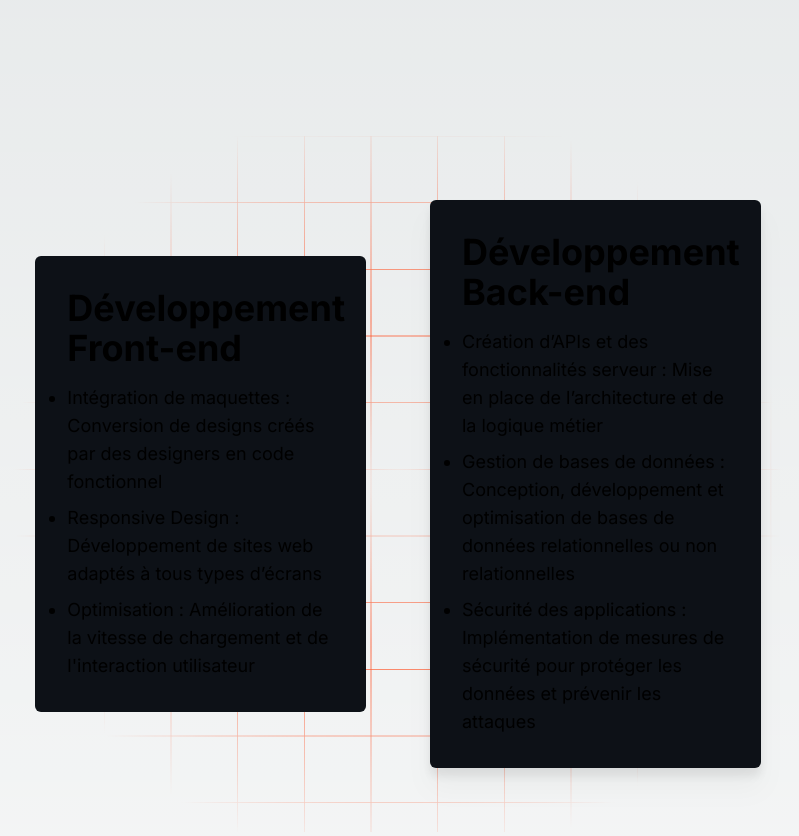
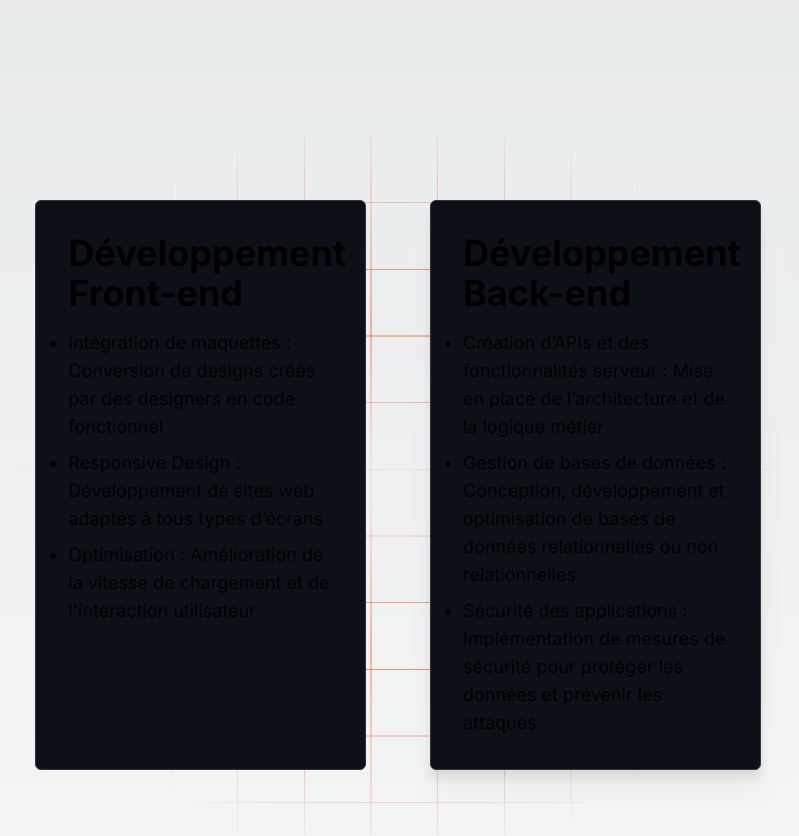
Before and after one commit to david-vct/my-portfolio, a Next.js app: page / in a window 1280 px wide. Shown: the part 1460-2296 px from the top of the page, without its empty margins (242-1041 px from the left). Built offline with nearby package versions, Linux system fonts and the light colour scheme.

Commit message:
feat: update services section

```diff
--- a/app/components/layout/ServicesSection.tsx
+++ b/app/components/layout/ServicesSection.tsx
@@ -2,9 +2,10 @@ import React from "react"
 
 const ServicesSection = () => {
 	return (
-		<section className="relative grid grid-rows-2 lg:grid-rows-1 lg:grid-cols-2 gap-16 items-center justify-center w-full md:w-2/3 min-h-[80svh] p-16">
-			<div className="absolute z-[-1] w-full h-full bg-[url('/grid-orange.svg')] [mask-image:radial-gradient(circle,transparent_0%,#000_30%,transparent_70%)]"></div>
-			<div className="p-8 bg-base drop-shadow-ml rounded-md">
+		<section className="relative flex place-content-center w-full md:w-2/3 min-h-[80svh]">
+			<div className="absolute z-[-1] w-full h-full p-inherit bg-[url('/grid-orange.svg')] [mask-image:radial-gradient(circle,transparent_0%,#000_30%,transparent_70%)]"></div>
+			<div className="grid lg:grid-cols-2 gap-16 place-content-center p-16">
+				<div className="p-8 bg-base drop-shadow-ml rounded-md border border-neutral">
 					<h2 className="text-4xl font-bold">Développement Front-end</h2>
 					<ul className="flex flex-col gap-2 text-lg pt-4 list-disc">
 						<li>Intégration de maquettes : Conversion de designs créés par des designers en code fonctionnel</li>
@@ -12,7 +13,7 @@ const ServicesSection = () => {
 						<li>Optimisation : Amélioration de la vitesse de chargement et de l'interaction utilisateur</li>
 					</ul>
 				</div>
-			<div className="p-8 bg-base drop-shadow-xl rounded-md">
+				<div className="p-8 bg-base drop-shadow-xl rounded-md border border-neutral">
 					<h2 className="text-4xl font-bold">Développement Back-end</h2>
 					<ul className="flex flex-col gap-2 text-lg pt-4 list-disc">
 						<li>
@@ -23,10 +24,11 @@ const ServicesSection = () => {
 							ou non relationnelles
 						</li>
 						<li>
-						Sécurité des applications : Implémentation de mesures de sécurité pour protéger les données et prévenir les
-						attaques
+							Sécurité des applications : Implémentation de mesures de sécurité pour protéger les données et prévenir
+							les attaques
 						</li>
 					</ul>
+				</div>
 			</div>
 		</section>
 	)
```
Lines whose indentation alone changed are shown as unchanged.
